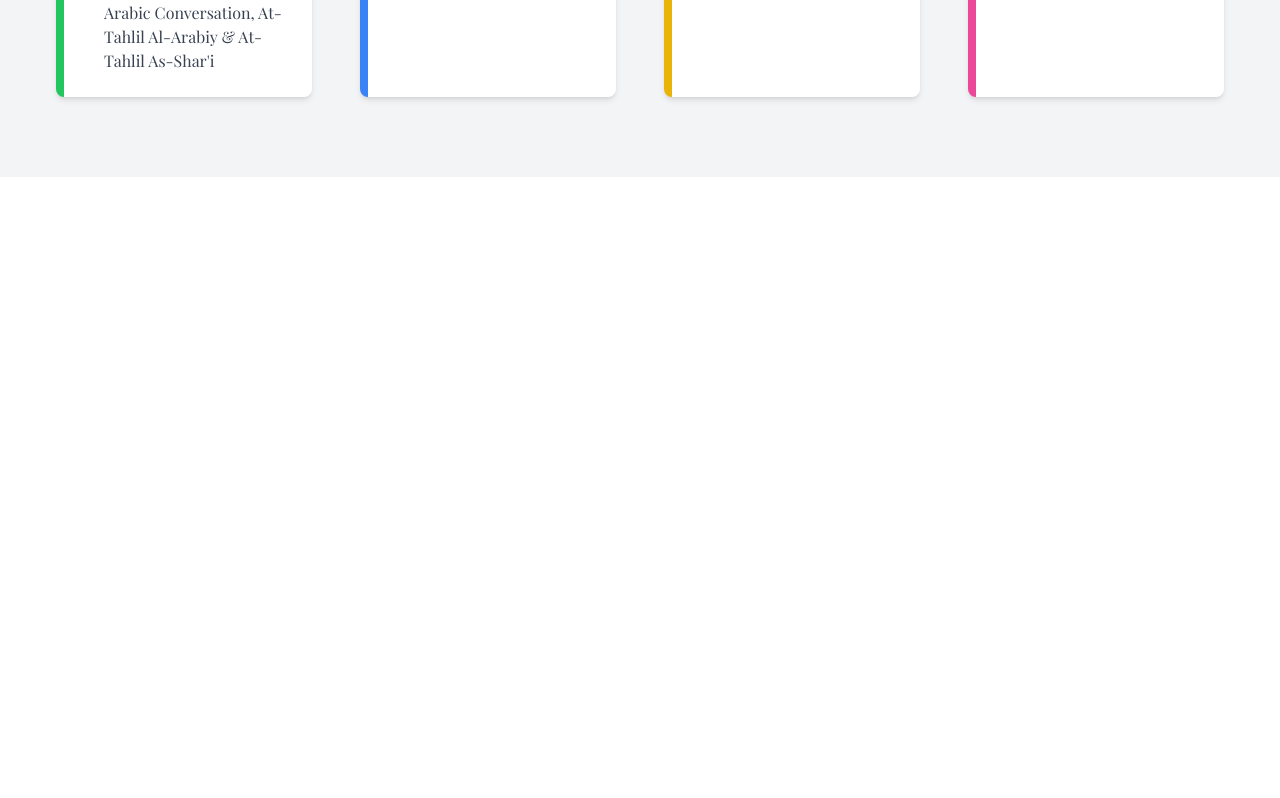
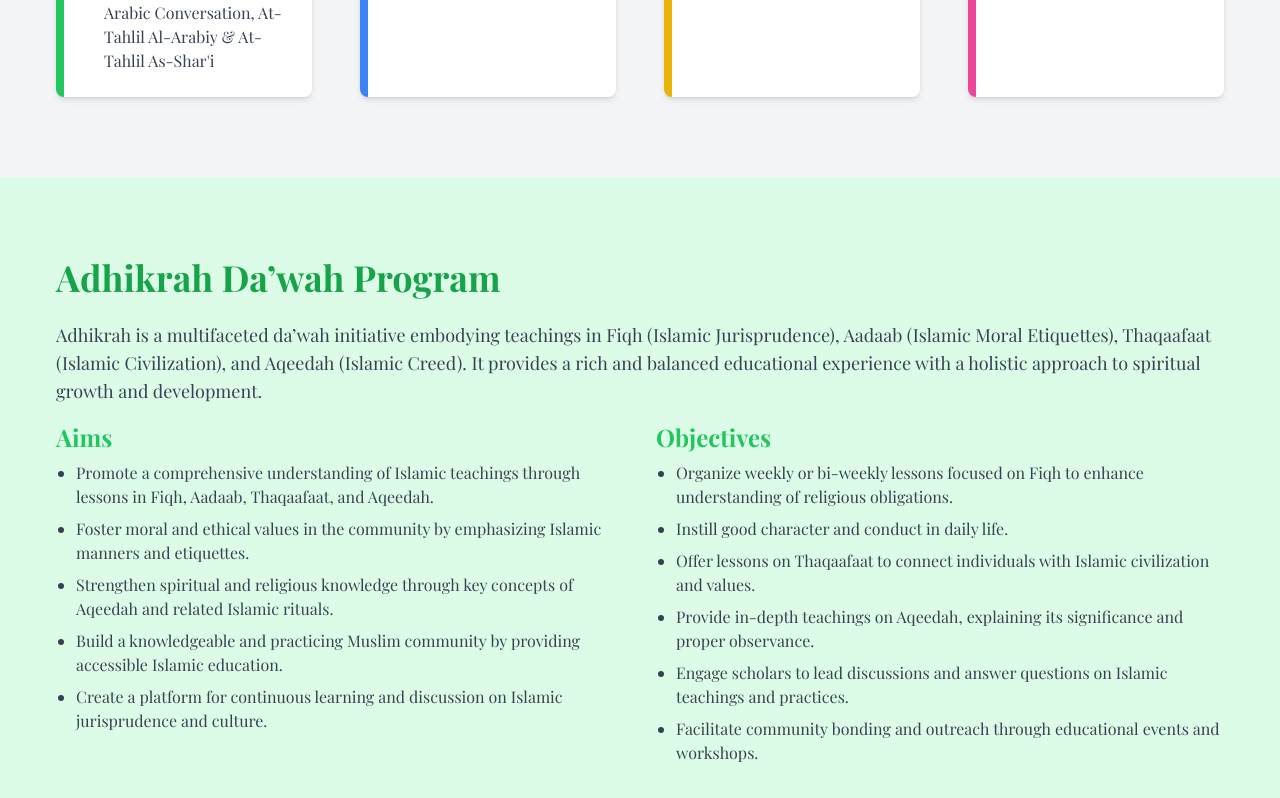
Before and after one commit to Mustaphayinka/bureau-islamic-education, a React (Create React App) app in the folder frontend/: page /nuril-islam-school in a window 1280 px wide. Shown: the part 1380-2178 px from the top of the page. Before the commit the page ends 1557 px from the top, so only its background shows below. Built offline with nearby package versions, Linux system fonts and the light colour scheme.

Commit message:
school update

```diff
--- a/frontend/src/pages/NurilIslamSchool/NurilIslamSchool.js
+++ b/frontend/src/pages/NurilIslamSchool/NurilIslamSchool.js
@@ -13,12 +13,8 @@ const MosqueHeader = () => {
           <h1 className="text-xl md:text-2xl font-bold text-gray-800">Nuril Islam School</h1>
         </div>
         <nav className="flex flex-wrap space-x-2 md:space-x-4 mt-2 md:mt-0 w-full md:w-auto justify-center md:justify-end">
-          <Link to="/" className="bg-green-500 text-white px-6 py-2 rounded-full hover:bg-green-600">
-            Home
-          </Link>
-          <Link to="/ikoyi-central-mosque" className="bg-white text-green-500 px-6 py-2 rounded-full hover:bg-gray-100">
-            Ikoyi Central Mosque
-          </Link>
+          <Link to="/" className="bg-green-500 text-white px-6 py-2 rounded-full hover:bg-green-600">Home</Link>
+          <Link to="/ikoyi-central-mosque" className="bg-white text-green-500 px-6 py-2 rounded-full hover:bg-gray-100">Ikoyi Central Mosque</Link>
         </nav>
       </div>
     </header>
@@ -39,17 +35,13 @@ const WelcomeSection = () => {
   );
 };
 
-
 // School Sections Component with Grid Layout
 const SchoolSections = () => {
   return (
     <section className="py-10 md:py-20 bg-gray-100">
       <div className="container mx-auto px-4">
         <h2 className="text-3xl md:text-4xl font-bold text-green-600 mb-6">School Sections</h2>
-
-        {/* Grid Layout */}
         <div className="grid grid-cols-1 md:grid-cols-2 lg:grid-cols-4 gap-12">
-
           {/* Children & Adolescent Section */}
           <div className="bg-white p-6 rounded-lg shadow-md border-l-8 border-green-500 h-full">
             <h3 className="text-2xl font-semibold text-gray-800">Children & Adolescent</h3>
@@ -96,7 +88,7 @@ const SchoolSections = () => {
           {/* Adult (Women) Section */}
           <div className="bg-white p-6 rounded-lg shadow-md border-l-8 border-pink-500 h-full">
             <h3 className="text-2xl font-semibold text-gray-800">Adult (Women)</h3>
-            <p className="text-gray-500 mb-4">Sat & Sun (Mon-Wed 10:00AM-12:30PM)</p>
+            <p className="text-gray-500 mb-4">Mon-Wed 10:00AM-12:30PM</p>
             <ul className="list-disc ml-4 text-gray-700 space-y-1">
               <li>Al-Qur’an</li>
               <li>Ad-Diraasaatul Islaamiyah</li>
@@ -105,22 +97,64 @@ const SchoolSections = () => {
               <li>As-Seerah</li>
             </ul>
           </div>
-
         </div>
       </div>
     </section>
   );
 };
 
-// Main Nuril Islam School Page Component
-const NurilIslamSchool = () => {
+// Adhikrah Section Component
+const AdhikrahSection = () => {
+  return (
+    <section className="py-10 md:py-20 bg-green-100">
+      <div className="container mx-auto px-4">
+        <h2 className="text-3xl md:text-4xl font-bold text-green-600 mb-6">Adhikrah Da’wah Program</h2>
+        <p className="text-lg text-gray-700 mb-4">
+          Adhikrah is a multifaceted da’wah initiative embodying teachings in Fiqh (Islamic Jurisprudence), Aadaab (Islamic Moral Etiquettes), Thaqaafaat (Islamic Civilization), and Aqeedah (Islamic Creed). It provides a rich and balanced educational experience with a holistic approach to spiritual growth and development.
+        </p>
+        <div className="grid grid-cols-1 md:grid-cols-2 gap-8">
+          <div>
+            <h3 className="text-2xl font-bold text-green-500">Aims</h3>
+            <ul className="list-disc ml-5 mt-2 text-gray-700 space-y-2">
+              <li>Promote a comprehensive understanding of Islamic teachings through lessons in Fiqh, Aadaab, Thaqaafaat, and Aqeedah.</li>
+              <li>Foster moral and ethical values in the community by emphasizing Islamic manners and etiquettes.</li>
+              <li>Strengthen spiritual and religious knowledge through key concepts of Aqeedah and related Islamic rituals.</li>
+              <li>Build a knowledgeable and practicing Muslim community by providing accessible Islamic education.</li>
+              <li>Create a platform for continuous learning and discussion on Islamic jurisprudence and culture.</li>
+            </ul>
+          </div>
+          <div>
+            <h3 className="text-2xl font-bold text-green-500">Objectives</h3>
+            <ul className="list-disc ml-5 mt-2 text-gray-700 space-y-2">
+              <li>Organize weekly or bi-weekly lessons focused on Fiqh to enhance understanding of religious obligations.</li>
+              <li>Instill good character and conduct in daily life.</li>
+              <li>Offer lessons on Thaqaafaat to connect individuals with Islamic civilization and values.</li>
+              <li>Provide in-depth teachings on Aqeedah, explaining its significance and proper observance.</li>
+              <li>Engage scholars to lead discussions and answer questions on Islamic teachings and practices.</li>
+              <li>Facilitate community bonding and outreach through educational events and workshops.</li>
+            </ul>
+          </div>
+        </div>
+      </div>
+    </section>
+  );
+};
+
+// Main Home Component with Adhikrah Section
+const Home = () => {
   return (
     <div>
       <MosqueHeader />
       <WelcomeSection />
       <SchoolSections />
+      <AdhikrahSection />
+      {/* <CurriculumSection />
+      <AdmissionSection />
+      <FacultySection />
+      <AnnouncementsSection />
+      <ContactSection /> */}
     </div>
   );
 };
 
-export default NurilIslamSchool;
+export default Home;
```
Also changed, not shown: 1 other file (tests, documents, lock files or other folders).
